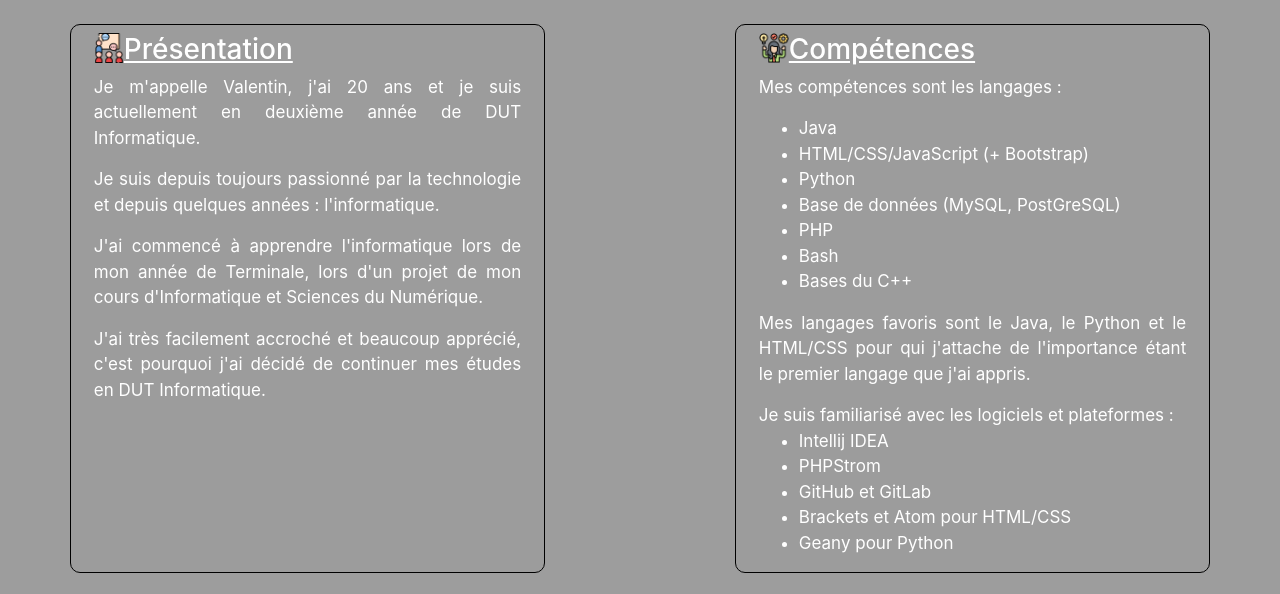
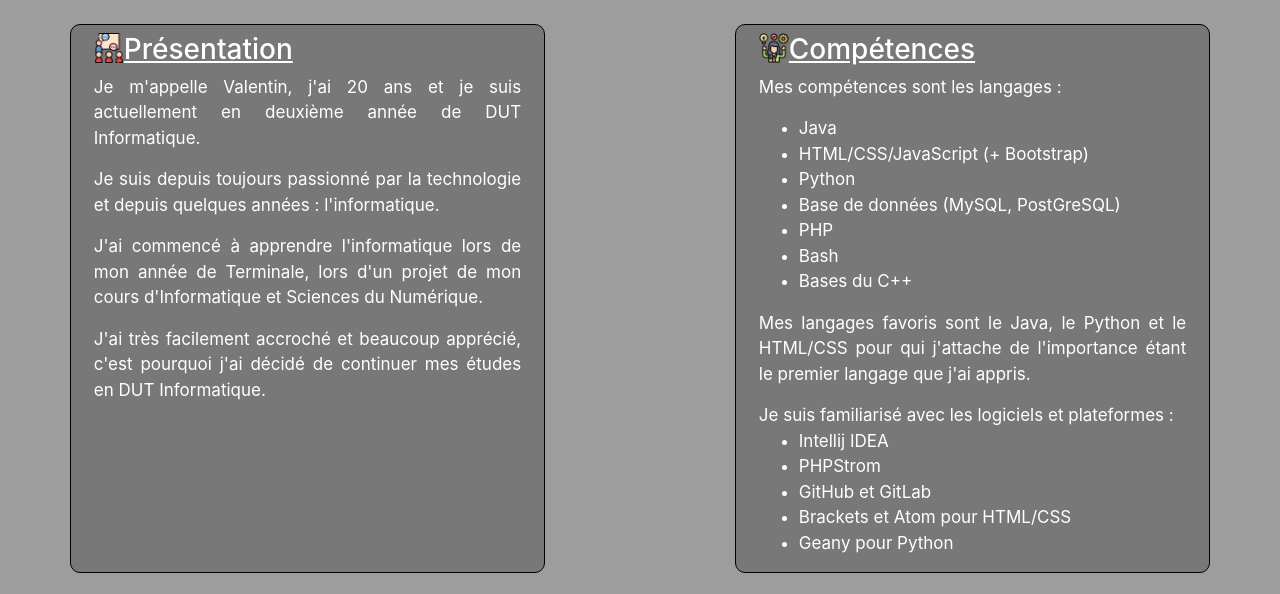
Before and after one commit to valentingaiofatto/valentingaiofatto.github.io, a plain HTML site: page Portfolio/html/profil.html in a window 1280 px wide. Shown: the part 56-650 px from the top of the page. Drawn offline with Linux system fonts and the light colour scheme.

Commit message:
Add files via upload

```diff
--- a/Portfolio/css/profil.css
+++ b/Portfolio/css/profil.css
@@ -8,7 +8,7 @@ body {
 
 .zone-custom {
   color:white;
-	background-color: #9c9c9c ;
+	background-color: #787878 ;
 	border-radius:10px;
 	border:1px black solid;
   font-size: 17px;
```
